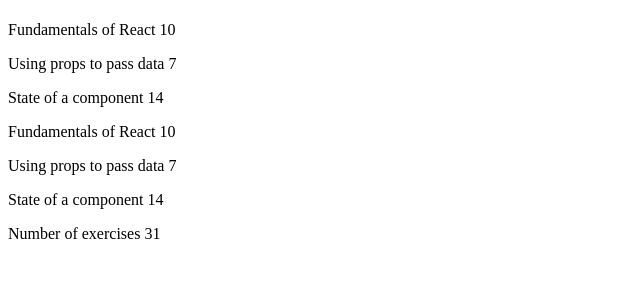
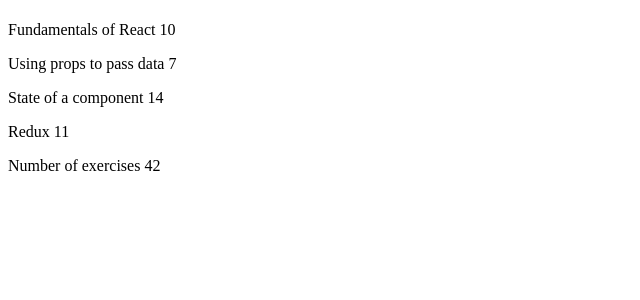
Before and after one commit to Samuelauweb/fullstackopen_Part2_Notes, a React (Create React App) app: page / in a window 1280 px wide. Shown: the top 300 px of the page, without its empty margins (0-640 px from the left). Built offline with nearby package versions, Linux system fonts and the light colour scheme.

Commit message:
Ex2.2-2.3: map & reduce

```diff
--- a/src/App.js
+++ b/src/App.js
@@ -10,7 +10,7 @@ const Course = ({ course }) => {
   )
 }
 
-const Header = ({course}) => {
+const Header = ({ course }) => {
   // console.log(`Header: ${JSON.stringify(props)}`)
   return <h1>{course.course}</h1>
 }
@@ -21,17 +21,11 @@ const Content = (props) => {
   return (
     <div>
       {props.parts.map((part) => {
-        return (
-          <Part
-            name={part.name}
-            exercise={part.exercises}
-            key={part.id}
-          />
-        )
+        return <Part name={part.name} exercise={part.exercises} key={part.id} />
       })}
-      <Part name={props.parts[0].name} exercise={props.parts[0].exercises} />
+      {/* <Part name={props.parts[0].name} exercise={props.parts[0].exercises} />
       <Part name={props.parts[1].name} exercise={props.parts[1].exercises} />
-      <Part name={props.parts[2].name} exercise={props.parts[2].exercises} />
+      <Part name={props.parts[2].name} exercise={props.parts[2].exercises} /> */}
     </div>
   )
 }
@@ -48,12 +42,23 @@ const Part = (props) => {
 
 const Total = (props) => {
   // console.log(`Total: ${props}`)
+  console.log('Array of "props.parts": ', props.parts)
+
+  const parts = props.parts.map((course) => course.exercises)
+  console.log('Array of "parts":', parts)
+
+  const total = parts.reduce((previousValue, currentValue) => {
+    return previousValue + currentValue
+  })
+
+  console.log('total: ', total)
+
   return (
     <p>
-      Number of exercises{' '}
-      {props.parts[0].exercises +
+      Number of exercises {total}
+      {/* {props.parts[0].exercises +
         props.parts[1].exercises +
-        props.parts[2].exercises}
+        props.parts[2].exercises} */}
     </p>
   )
 }
@@ -77,10 +82,15 @@ const App = () => {
         exercises: 14,
         id: 3,
       },
+      {
+        name: 'Redux',
+        exercises: 11,
+        id: 4,
+      },
     ],
   }
 
-  return <Course course={course}/>
+  return <Course course={course} />
 }
 
 export default App
```
